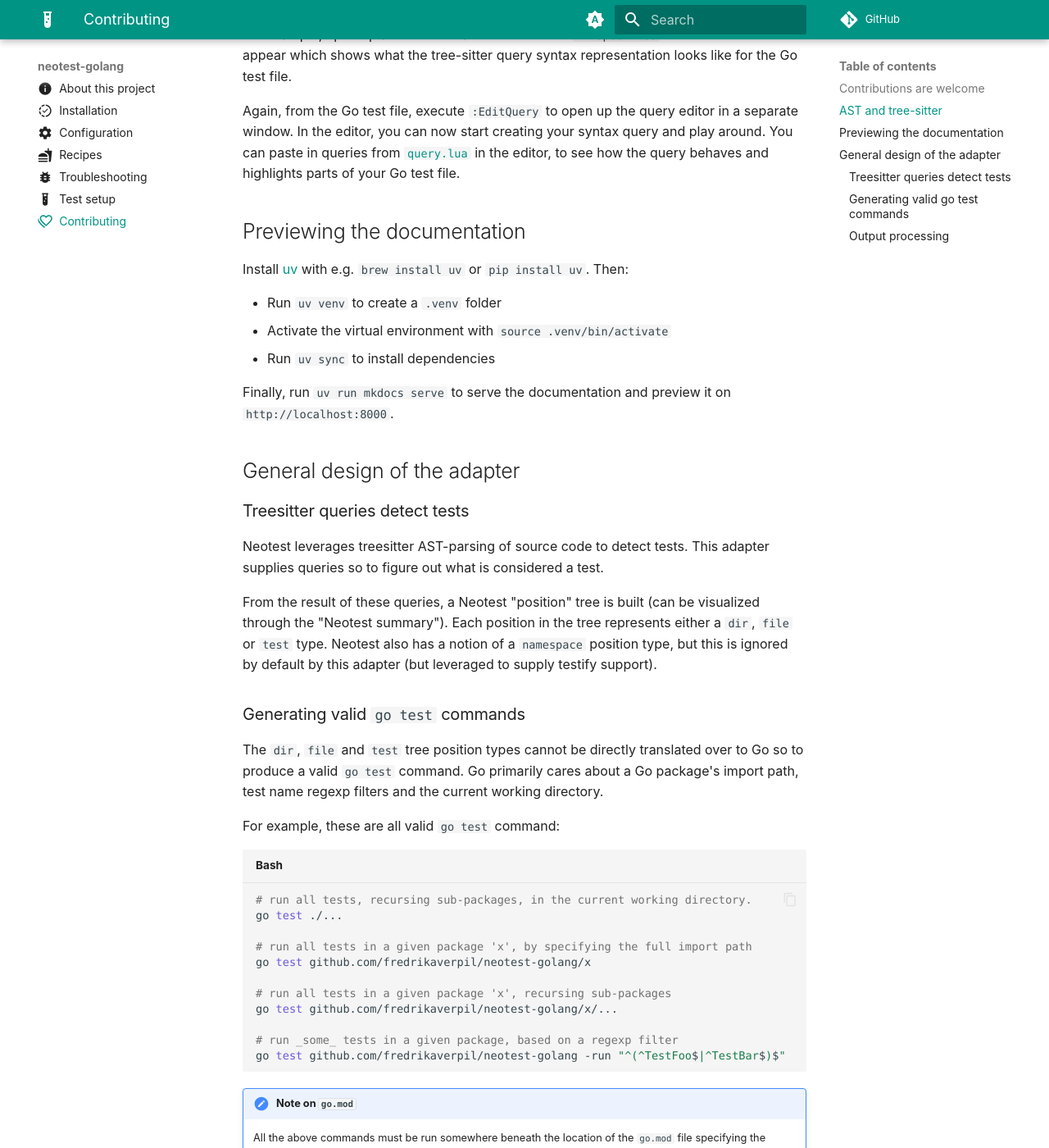
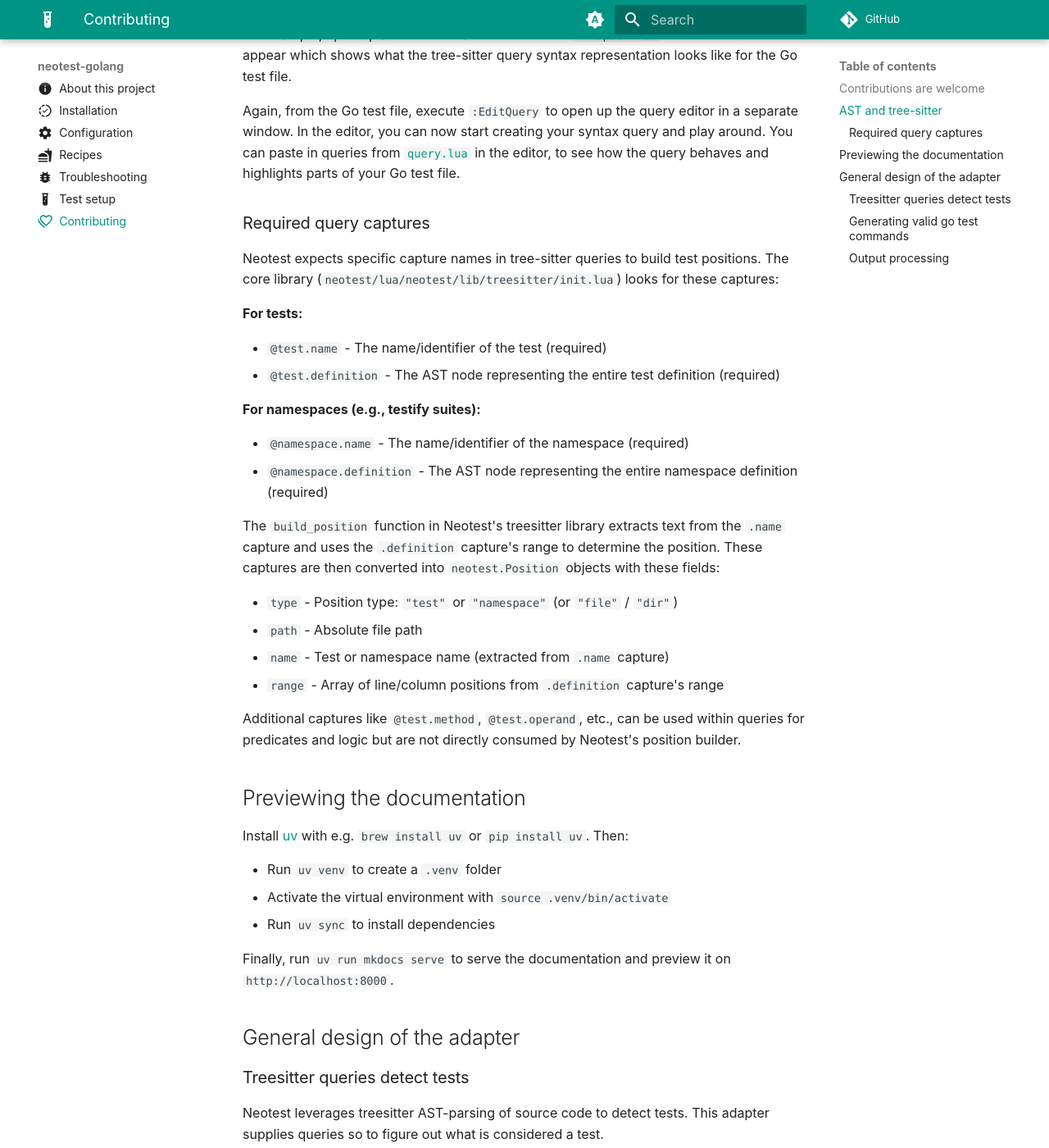
Before and after one commit to fredrikaverpil/neotest-golang, an MkDocs documentation site: the page built from docs/contrib.md, in a window 1280 px wide and 1400 px high, scrolled down 663 px. Shown: the whole window at 82% size. Built offline with MkDocs 1.6.1 and Material for MkDocs 9.7.7, drawn with Linux system fonts in a browser that asks for light colours; comment, search, counter and statistics services are not loaded.

Commit message:
docs: add notes on fields

```diff
--- a/docs/contrib.md
+++ b/docs/contrib.md
@@ -38,6 +38,38 @@ query and play around. You can paste in queries from
 [`query.lua`](https://github.com/fredrikaverpil/neotest-golang/blob/main/lua/neotest-golang/query.lua)
 in the editor, to see how the query behaves and highlights parts of your Go test
 file.
+
+### Required query captures
+
+Neotest expects specific capture names in tree-sitter queries to build test
+positions. The core library (`neotest/lua/neotest/lib/treesitter/init.lua`)
+looks for these captures:
+
+**For tests:**
+
+- `@test.name` - The name/identifier of the test (required)
+- `@test.definition` - The AST node representing the entire test definition
+  (required)
+
+**For namespaces (e.g., testify suites):**
+
+- `@namespace.name` - The name/identifier of the namespace (required)
+- `@namespace.definition` - The AST node representing the entire namespace
+  definition (required)
+
+The `build_position` function in Neotest's treesitter library extracts text from
+the `.name` capture and uses the `.definition` capture's range to determine the
+position. These captures are then converted into `neotest.Position` objects with
+these fields:
+
+- `type` - Position type: `"test"` or `"namespace"` (or `"file"` / `"dir"`)
+- `path` - Absolute file path
+- `name` - Test or namespace name (extracted from `.name` capture)
+- `range` - Array of line/column positions from `.definition` capture's range
+
+Additional captures like `@test.method`, `@test.operand`, etc., can be used
+within queries for predicates and logic but are not directly consumed by
+Neotest's position builder.
 
 ## Previewing the documentation
 
```
